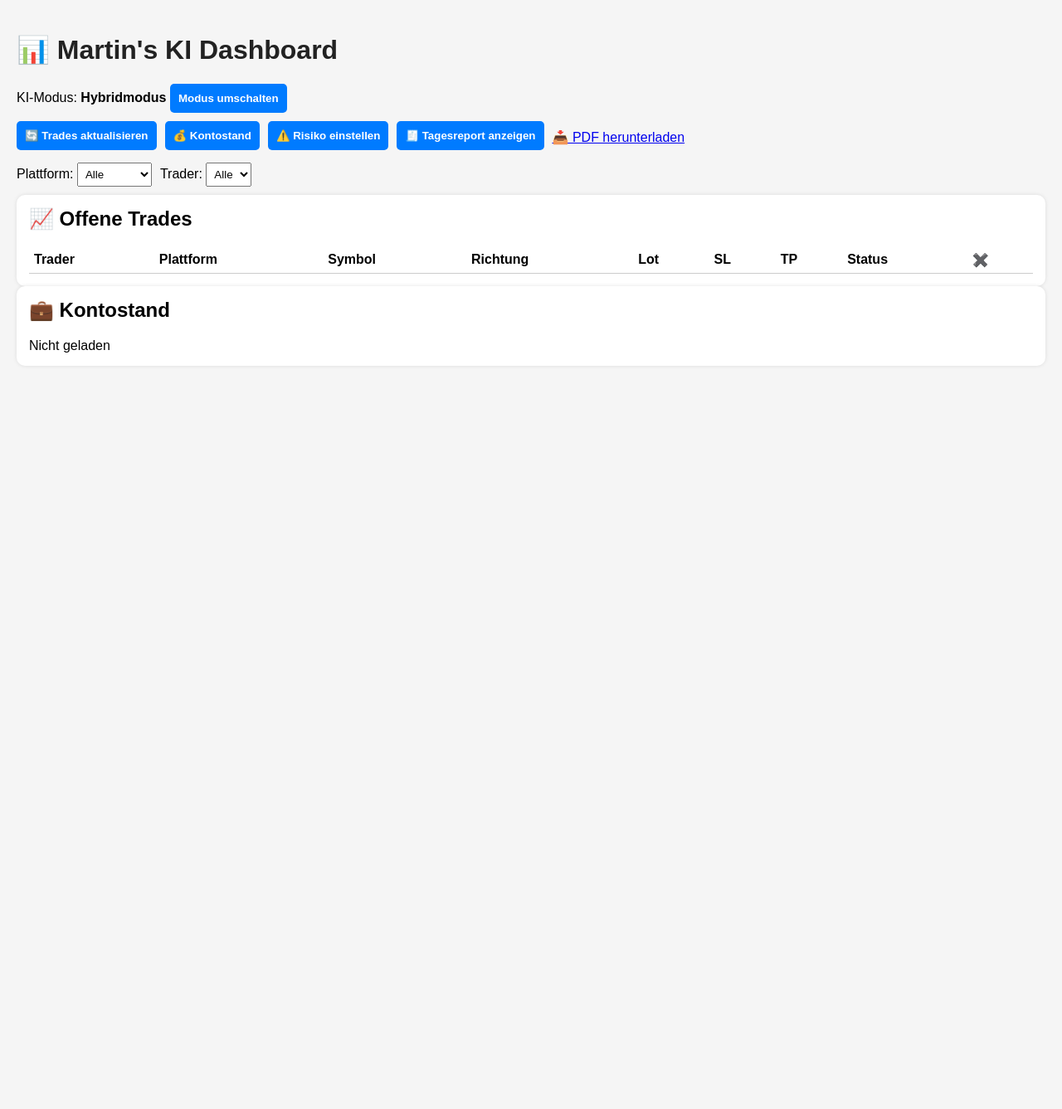
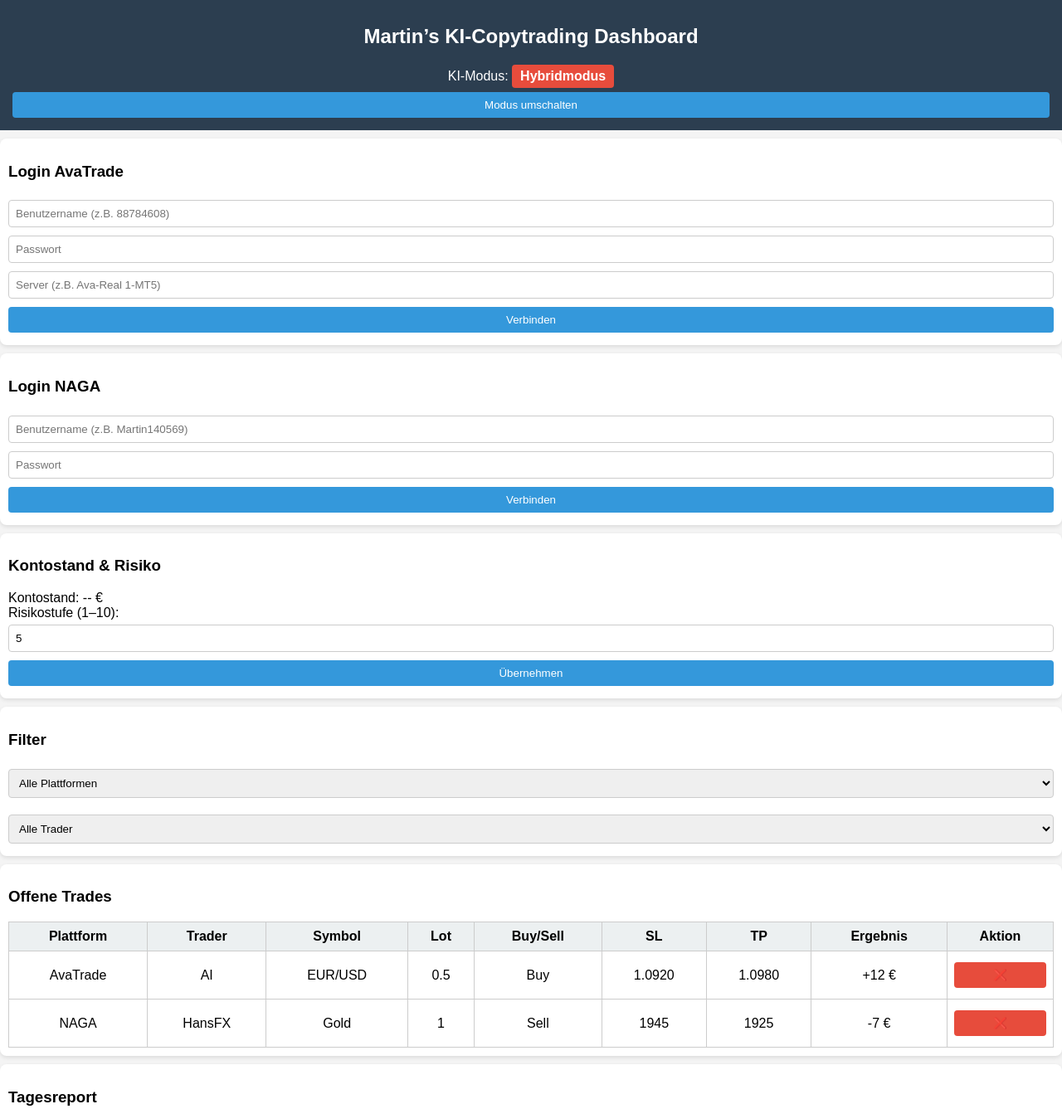
Before and after one commit to Martin140569/kiforme-webapp, a plain HTML site: page dashboard.html in a window 1280 px wide. Shown: the top 1337 px of the page at 83% size. Before the commit the page ends 800 px from the top, so only its background shows below. Drawn offline with Linux system fonts and the light colour scheme; no server answers.

Commit message:
dashboard.html aktualisieren

```diff
--- a/dashboard.html
+++ b/dashboard.html
@@ -1,242 +1,188 @@
 <!DOCTYPE html>
 <html lang="de">
 <head>
-  <meta charset="UTF-8" />
-  <meta name="viewport" content="width=device-width, initial-scale=1.0" />
-  <title>Martin's KI Dashboard</title>
+  <meta charset="UTF-8">
+  <title>Martin’s KI-Dashboard</title>
+  <meta name="viewport" content="width=device-width, initial-scale=1.0">
   <style>
     body {
       font-family: Arial, sans-serif;
-      background: #f5f5f5;
-      margin: 0;
-      padding: 20px;
+      margin: 0; padding: 0;
+      background-color: #f4f4f4;
     }
-    h1 {
-      color: #222;
+    header {
+      background-color: #2c3e50; color: white;
+      padding: 10px 15px; text-align: center;
     }
-    .status {
-      margin-bottom: 10px;
+    .section { padding: 15px; }
+    .card {
+      background: white; margin: 10px 0; padding: 10px;
+      border-radius: 8px; box-shadow: 0 2px 5px rgba(0,0,0,0.1);
     }
-    .status span {
-      font-weight: bold;
+    input, select, button {
+      padding: 8px; margin: 5px 0; width: 100%;
+      box-sizing: border-box; border-radius: 4px;
+      border: 1px solid #ccc;
     }
-    .dashboard {
-      display: flex;
-      flex-wrap: wrap;
-      gap: 15px;
+    .button-primary {
+      background: #3498db; color: white; border: none;
     }
-    .card {
-      background: white;
-      padding: 15px;
-      border-radius: 10px;
-      box-shadow: 0 0 5px rgba(0,0,0,0.1);
-      flex: 1 1 100%;
+    .button-danger {
+      background: #e74c3c; color: white; border: none;
     }
-    .card h2 {
-      margin-top: 0;
+    .status-indicator {
+      font-weight: bold; padding: 5px 10px;
+      border-radius: 4px; display: inline-block;
     }
-    .button-row {
-      display: flex;
-      flex-wrap: wrap;
-      gap: 10px;
-      margin-bottom: 15px;
-    }
-    button {
-      padding: 10px;
-      border: none;
-      border-radius: 5px;
-      background: #007bff;
-      color: white;
-      font-weight: bold;
-      cursor: pointer;
-    }
-    button.secondary {
-      background: #6c757d;
-    }
-    button.danger {
-      background: #dc3545;
+    .status-on { background: #2ecc71; color: white; }
+    .status-off { background: #e74c3c; color: white; }
+    .filter-group {
+      display: flex; gap: 10px; flex-wrap: wrap;
     }
     table {
-      width: 100%;
-      border-collapse: collapse;
-      margin-top: 10px;
+      width: 100%; border-collapse: collapse; margin-top: 10px;
     }
     th, td {
-      text-align: left;
-      padding: 6px;
-      border-bottom: 1px solid #ccc;
+      border: 1px solid #ccc; padding: 8px; text-align: center;
     }
-    .filter-bar {
-      display: flex;
-      flex-wrap: wrap;
-      gap: 10px;
-      margin-bottom: 10px;
-    }
-    select {
-      padding: 5px;
-    }
+    th { background-color: #ecf0f1; }
     .download-link {
-      margin-top: 10px;
-      display: block;
-    }
-    @media screen and (max-width: 600px) {
-      .card {
-        flex: 1 1 100%;
-      }
+      text-align: right; margin-top: 10px;
     }
   </style>
 </head>
 <body>
 
-  <h1>📊 Martin's KI Dashboard</h1>
+<header>
+  <h2>Martin’s KI-Copytrading Dashboard</h2>
+  <div>
+    KI-Modus:
+    <span id="ai-status" class="status-indicator status-off">Hybridmodus</span>
+    <button onclick="toggleAI()" class="button-primary">Modus umschalten</button>
+  </div>
+</header>
 
-  <div class="status">
-    KI-Modus: <span id="ki-status">Hybridmodus</span>
-    <button onclick="toggleKiMode()">Modus umschalten</button>
+<div class="section card">
+  <h3>Login AvaTrade</h3>
+  <input type="text" id="avaUser" placeholder="Benutzername (z.B. 88784608)">
+  <input type="password" id="avaPass" placeholder="Passwort">
+  <input type="text" id="avaServer" placeholder="Server (z.B. Ava-Real 1-MT5)">
+  <button class="button-primary" onclick="connectAva()">Verbinden</button>
 </div>
 
-  <div class="button-row">
-    <button onclick="fetchTrades()">🔄 Trades aktualisieren</button>
-    <button onclick="fetchBalance()">💰 Kontostand</button>
-    <button onclick="setRisk()">⚠️ Risiko einstellen</button>
-    <button onclick="generatePDF()">🧾 Tagesreport anzeigen</button>
-    <a class="download-link" href="/pdf/tagesreport.pdf" download>📥 PDF herunterladen</a>
+<div class="section card">
+  <h3>Login NAGA</h3>
+  <input type="text" id="nagaUser" placeholder="Benutzername (z.B. Martin140569)">
+  <input type="password" id="nagaPass" placeholder="Passwort">
+  <button class="button-primary" onclick="connectNaga()">Verbinden</button>
 </div>
 
-  <div class="filter-bar">
-    <label>Plattform:
-      <select id="platformFilter" onchange="filterTrades()">
-        <option value="">Alle</option>
-        <option value="NAGA">NAGA</option>
-        <option value="AvaTrade">AvaTrade</option>
-      </select>
-    </label>
-    <label>Trader:
-      <select id="traderFilter" onchange="filterTrades()">
-        <option value="">Alle</option>
-      </select>
-    </label>
+<div class="section card">
+  <h3>Kontostand & Risiko</h3>
+  <div>Kontostand: <span id="balance">--</span> €</div>
+  <label for="riskLevel">Risikostufe (1–10):</label>
+  <input type="number" id="riskLevel" min="1" max="10" value="5">
+  <button class="button-primary" onclick="setRisk()">Übernehmen</button>
 </div>
 
-  <div class="card">
-    <h2>📈 Offene Trades</h2>
-    <table id="tradesTable">
+<div class="section card">
+  <h3>Filter</h3>
+  <div class="filter-group">
+    <select id="platformFilter">
+      <option value="">Alle Plattformen</option>
+      <option value="ava">AvaTrade</option>
+      <option value="naga">NAGA</option>
+    </select>
+    <select id="traderFilter">
+      <option value="">Alle Trader</option>
+      <!-- Dynamisch befüllbar -->
+    </select>
+  </div>
+</div>
+
+<div class="section card">
+  <h3>Offene Trades</h3>
+  <table id="tradeTable">
     <thead>
       <tr>
-          <th>Trader</th>
-          <th>Plattform</th>
-          <th>Symbol</th>
-          <th>Richtung</th>
-          <th>Lot</th>
-          <th>SL</th>
-          <th>TP</th>
-          <th>Status</th>
-          <th>✖️</th>
+        <th>Plattform</th><th>Trader</th><th>Symbol</th><th>Lot</th>
+        <th>Buy/Sell</th><th>SL</th><th>TP</th><th>Ergebnis</th><th>Aktion</th>
       </tr>
     </thead>
     <tbody>
-        <!-- Trade-Zeilen -->
+      <!-- dynamisch -->
     </tbody>
   </table>
 </div>
 
-  <div class="card">
-    <h2>💼 Kontostand</h2>
-    <div id="balanceDisplay">Nicht geladen</div>
+<div class="section card">
+  <h3>Tagesreport</h3>
+  <iframe src="https://your-server.com/reports/tagesreport.pdf" width="100%" height="400px"></iframe>
+  <div class="download-link">
+    <a href="https://your-server.com/reports/tagesreport.pdf" download>📥 PDF herunterladen</a>
+  </div>
 </div>
 
 <script>
-    let currentKiMode = 'Hybridmodus';
-    let allTrades = [];
-
-    function toggleKiMode() {
-      currentKiMode = currentKiMode === 'Hybridmodus' ? 'Vollautomatik' : 'Hybridmodus';
-      document.getElementById('ki-status').innerText = currentKiMode;
+let aiOn = false;
+function toggleAI() {
+  aiOn = !aiOn;
+  const indicator = document.getElementById("ai-status");
+  indicator.textContent = aiOn ? "Vollautomatik" : "Hybridmodus";
+  indicator.className = aiOn ? "status-indicator status-on" : "status-indicator status-off";
+  // → Backend-Call hier z.B. fetch('/api/set-ai?mode=' + (aiOn ? 'auto' : 'manual'))
 }
 
-    function fetchTrades() {
-      fetch('/api/trades') // Du kannst /api/ava/open-trades & /api/naga/open-trades mergen
-        .then(res => res.json())
-        .then(data => {
-          allTrades = data;
-          populateTraderFilter(data);
-          renderTrades(data);
-        });
+function connectAva() {
+  const user = document.getElementById("avaUser").value;
+  const pass = document.getElementById("avaPass").value;
+  const server = document.getElementById("avaServer").value;
+  alert(`AvaTrade-Verbindung wird aufgebaut für ${user} auf ${server}`);
+  // → fetch('/api/connect-ava', { ... })
 }
 
-    function renderTrades(trades) {
-      const tbody = document.getElementById('tradesTable').querySelector('tbody');
-      tbody.innerHTML = '';
-      trades.forEach(trade => {
-        const tr = document.createElement('tr');
-        tr.innerHTML = `
-          <td>${trade.trader}</td>
-          <td>${trade.platform}</td>
-          <td>${trade.symbol}</td>
-          <td>${trade.direction}</td>
-          <td>${trade.lot}</td>
-          <td>${trade.sl}</td>
-          <td>${trade.tp}</td>
-          <td>${trade.status}</td>
-          <td><button class="danger" onclick="closeTrade('${trade.id}')">Schließen</button></td>
-        `;
-        tbody.appendChild(tr);
-      });
-    }
-
-    function populateTraderFilter(trades) {
-      const traderSelect = document.getElementById('traderFilter');
-      const uniqueTraders = [...new Set(trades.map(t => t.trader))];
-      traderSelect.innerHTML = '<option value="">Alle</option>';
-      uniqueTraders.forEach(trader => {
-        const option = document.createElement('option');
-        option.value = trader;
-        option.innerText = trader;
-        traderSelect.appendChild(option);
-      });
-    }
-
-    function filterTrades() {
-      const platform = document.getElementById('platformFilter').value;
-      const trader = document.getElementById('traderFilter').value;
-      const filtered = allTrades.filter(t =>
-        (!platform || t.platform === platform) &&
-        (!trader || t.trader === trader)
-      );
-      renderTrades(filtered);
-    }
-
-    function fetchBalance() {
-      fetch('/api/balance')
-        .then(res => res.json())
-        .then(data => {
-          document.getElementById('balanceDisplay').innerText = `${data.amount} ${data.currency}`;
-        });
-    }
-
-    function closeTrade(id) {
-      fetch(`/api/trade/close/${id}`, { method: 'POST' })
-        .then(() => fetchTrades());
+function connectNaga() {
+  const user = document.getElementById("nagaUser").value;
+  const pass = document.getElementById("nagaPass").value;
+  alert(`NAGA-Verbindung wird aufgebaut für ${user}`);
+  // → fetch('/api/connect-naga', { ... })
 }
 
 function setRisk() {
-      const risk = prompt('Neues Risikoniveau in % eingeben (z. B. 2):');
-      if (risk !== null) {
-        fetch('/api/set-risk', {
-          method: 'POST',
-          headers: { 'Content-Type': 'application/json' },
-          body: JSON.stringify({ risk: parseFloat(risk) })
-        }).then(() => alert('Risiko aktualisiert.'));
-      }
+  const level = document.getElementById("riskLevel").value;
+  alert(`Risikostufe auf ${level} gesetzt.`);
+  // → fetch('/api/set-risk', { ... })
 }
 
-    function generatePDF() {
-      window.open('/api/report/pdf', '_blank');
+// Fake-Trade Daten zum Testen
+document.addEventListener("DOMContentLoaded", () => {
+  const tbody = document.querySelector("#tradeTable tbody");
+  const trades = [
+    {plattform: "AvaTrade", trader: "AI", symbol: "EUR/USD", lot: 0.5, type: "Buy", sl: "1.0920", tp: "1.0980", result: "+12 €"},
+    {plattform: "NAGA", trader: "HansFX", symbol: "Gold", lot: 1.0, type: "Sell", sl: "1945", tp: "1925", result: "-7 €"},
+  ];
+  for (const t of trades) {
+    const tr = document.createElement("tr");
+    tr.innerHTML = `
+      <td>${t.plattform}</td>
+      <td>${t.trader}</td>
+      <td>${t.symbol}</td>
+      <td>${t.lot}</td>
+      <td>${t.type}</td>
+      <td>${t.sl}</td>
+      <td>${t.tp}</td>
+      <td>${t.result}</td>
+      <td><button class="button-danger" onclick="closeTrade('${t.symbol}')">❌</button></td>
+    `;
+    tbody.appendChild(tr);
   }
+});
 
-    // Initialer Aufruf
-    fetchTrades();
-    fetchBalance();
+function closeTrade(symbol) {
+  alert(`Trade ${symbol} wird geschlossen...`);
+  // → fetch('/api/close-trade?symbol=' + symbol)
+}
 </script>
+
 </body>
 </html>
```
Lines whose indentation alone changed are shown as unchanged.
